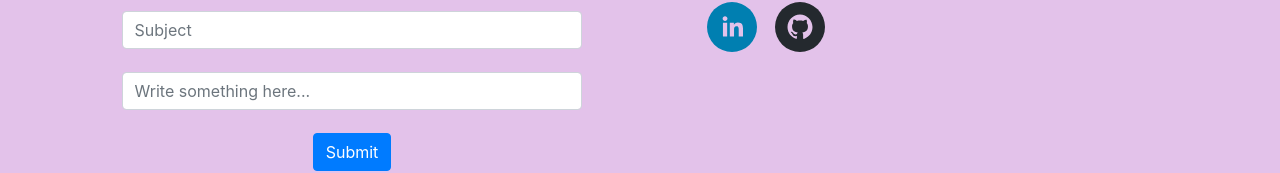
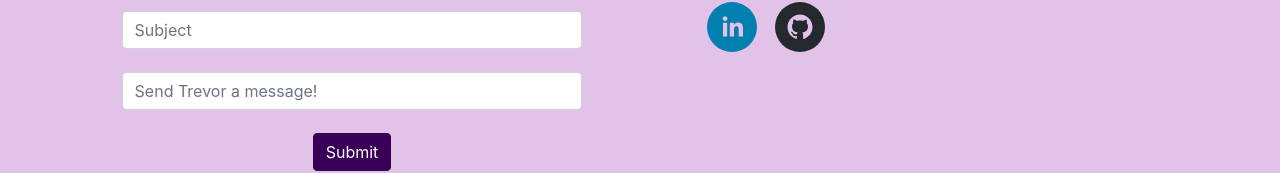
Before and after one commit to tarmes/development-profile, a React (Create React App) app: page / in a window 1280 px wide. Shown: the part 1529-1702 px from the top of the page. Built offline with nearby package versions, Linux system fonts and the light colour scheme.

Commit message:
some coloring

```diff
--- a/src/components/Contact.js
+++ b/src/components/Contact.js
@@ -27,6 +27,11 @@ const Styles = styled.div`
       margin: 5% 0;
    }
 
+   button {
+      background-color: #380056;
+      border: 1px solid #380056;
+   }
+
    .contact-info-container {
       width: 40%;
       margin: auto;
@@ -41,8 +46,8 @@ const Styles = styled.div`
    }
 
    .errors {
-      color: red;
-      margin-top: 3%
+      color: #f74545;
+      margin-top: 3%;
    }
 
 `;
@@ -185,7 +190,7 @@ function Contact() {
                      value={contactFormValues.text}
                      onChange={handleChange}
                      name="text"
-                     placeholder="Write something here..."
+                     placeholder="Send Trevor a message!"
                   />
                </div>
 
```
